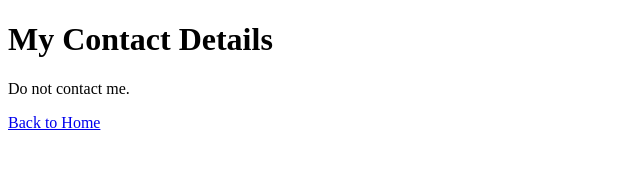
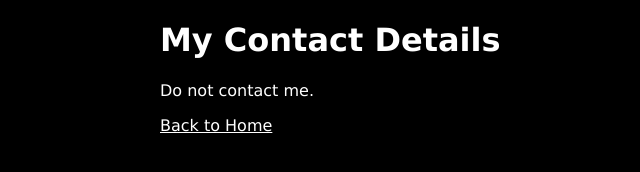
Before and after one commit to Zarf-42/cv, a plain HTML site: page contact.html in a window 1280 px wide. Shown: the whole page, without its empty margins (0-640 px from the left). Drawn offline with Linux system fonts and the light colour scheme.

Commit message:
Update contact.html
Fixing CSS

```diff
--- a/contact.html
+++ b/contact.html
@@ -4,6 +4,7 @@
     <meta charset="UTF-8">
     <meta http-equiv="X-UA-Compatible" content="IE=edge">
     <meta name="viewport" content="width=device-width, initial-scale=1.0">
+    <link href="styles/style.css" rel="stylesheet">
     <title>Contact</title>
 </head>
 <body>
```
